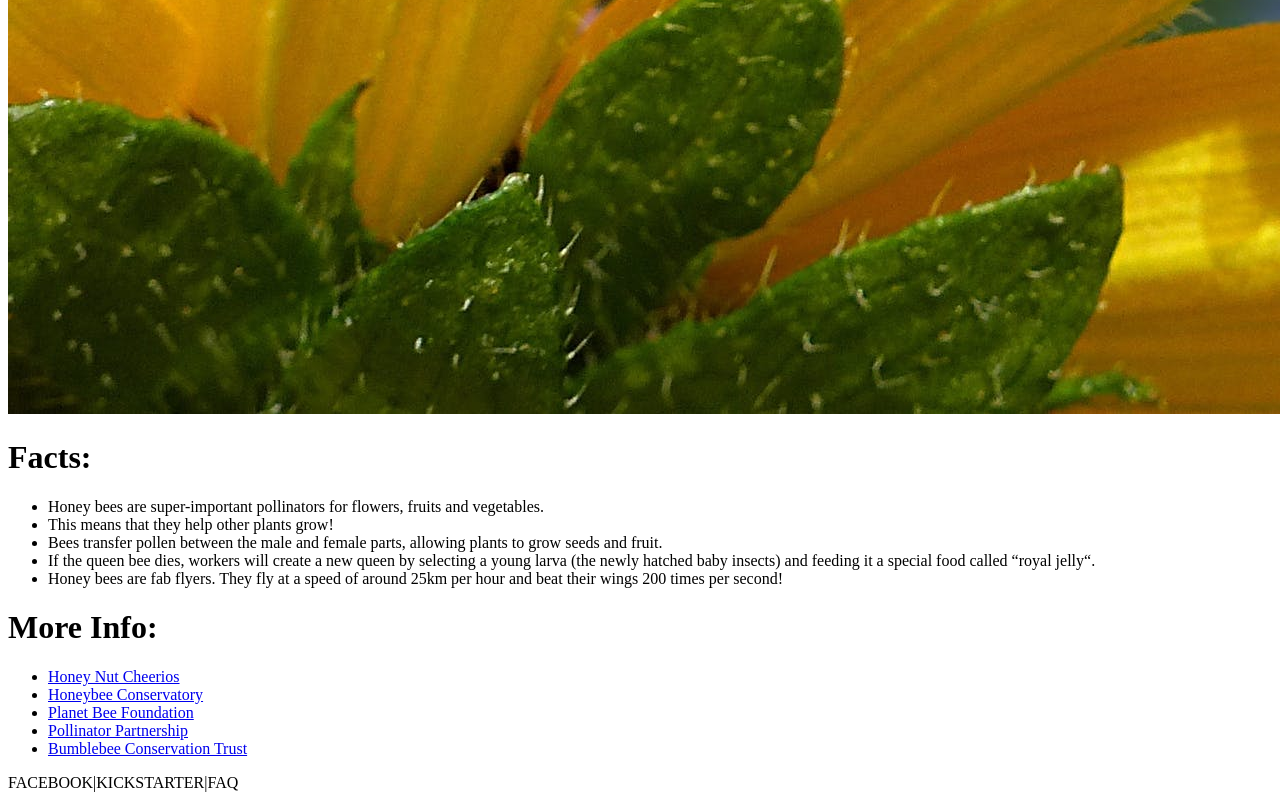
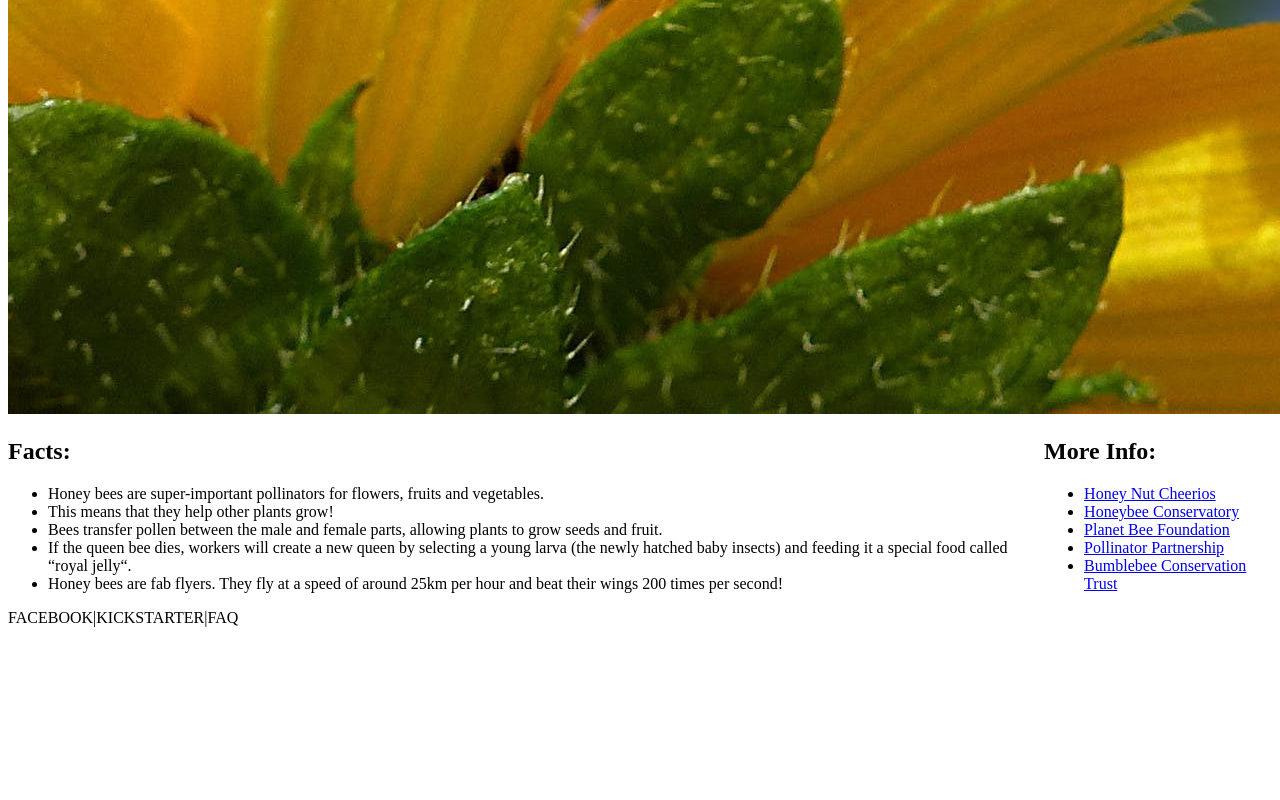
Before and after one commit to shahidsarker/wdf-save-the-bees, a plain HTML site: page index.html in a window 1280 px wide. Shown: the part 4435-5235 px from the top of the page. After the commit the page ends 5070 px from the top, so only its background shows below. Drawn offline with Linux system fonts and the light colour scheme.

Commit message:
updated facts h1 to h2, flexbox for facts div

```diff
--- a/index.html
+++ b/index.html
@@ -19,10 +19,12 @@
                 <div class="section" id="about">
                     <h2>Save the Bees!</h2>
                     <h3>Believe it or not, you have a bee to thank for every one in three bites of food you eat.</h3>
-                        <p>Honey bees — wild and domestic — perform about 80 percent of all pollination worldwide. A single bee colony can pollinate 300 million flowers each day. Grains are primarily pollinated by the wind, but fruits, nuts and vegetables are pollinated by bees. Seventy out of the top 100 human food crops — which supply about 90 percent of the world’s nutrition — are pollinated by bees.</p>
+                    <p>Honey bees — wild and domestic — perform about 80 percent of all pollination worldwide. A single bee colony can pollinate 300 million flowers each day. Grains are primarily pollinated by the wind, but fruits, nuts and vegetables are
+                        pollinated by bees. Seventy out of the top 100 human food crops — which supply about 90 percent of the world’s nutrition — are pollinated by bees.</p>
                     <h3>What’s Killing the Bees — and Why It Matters</h3>
                     <p>Worldwide bee colony collapse is not as big a mystery as the chemical industry claims.</p>
-                        <p>The systemic nature of the problem makes it complex, but not impenetrable. Scientists know that bees are dying from a variety of factors—pesticides, drought, habitat destruction, nutrition deficit, air pollution, global warming and more. Many of these causes are interrelated. The bottom line is that we know humans are largely responsible for the two most prominent causes: pesticides and habitat loss.</p>
+                    <p>The systemic nature of the problem makes it complex, but not impenetrable. Scientists know that bees are dying from a variety of factors—pesticides, drought, habitat destruction, nutrition deficit, air pollution, global warming and
+                        more. Many of these causes are interrelated. The bottom line is that we know humans are largely responsible for the two most prominent causes: pesticides and habitat loss.</p>
                 </div>
 
                 <div class="section" id="gallery">
@@ -32,7 +34,7 @@
                 </div>
                 <div class="section" id="facts">
                     <div id="facts1">
-                        <h1>Facts:</h1>
+                        <h2>Facts:</h1>
                             <ul>
                                 <li> Honey bees are super-important pollinators for flowers, fruits and vegetables.</li>
                                 <li>This means that they help other plants grow!</li>
@@ -42,7 +44,7 @@
                             </ul>
                     </div>
                     <div id="facts2">
-                        <h1>More Info:</h1>
+                        <h2>More Info:</h1>
                             <ul>
                                 <li><a href="https://www.cheerios.com/products/honey-nut-cheerios/">Honey Nut Cheerios</a></li>
                                 <li><a href="https://thehoneybeeconservancy.org/">Honeybee Conservatory</a></li>
--- a/style.css
+++ b/style.css
@@ -0,0 +1,5 @@
+div#facts {
+    width: 100%;
+    display: flex;
+    flex-direction: row;
+}
```
Lines whose indentation alone changed are shown as unchanged.
